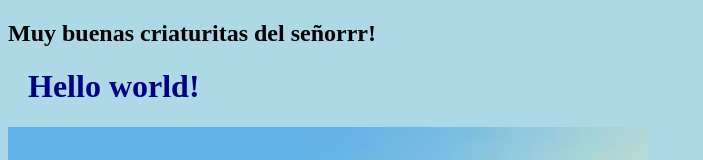
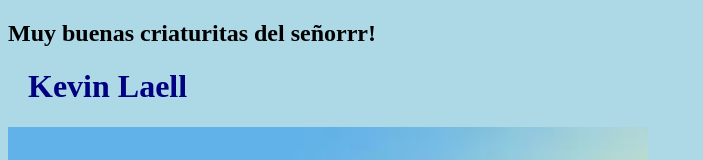
Before and after one commit to WITRAX010/kevin-calderon.github.io, a plain HTML site: page index.html in a window 1280 px wide. Shown: the top 160 px of the page, without its empty margins (0-703 px from the left). Drawn offline with Linux system fonts and the light colour scheme.

Commit message:
Update index.html

```diff
--- a/index.html
+++ b/index.html
@@ -6,7 +6,7 @@
 </head>
 <body>
 <h2>Muy buenas criaturitas del señorrr!</h2>
-<h1>Hello world!</h1>
+<h1>Kevin Laell</h1>
 <div><img src="maicra.jpg" alt="Hello World from Space" style="width:100%;max-width:640px"></div>
 <p>This is the first file in my new Git Repo.</p>
 <p>This line is here to show how merging works.</p>
```
